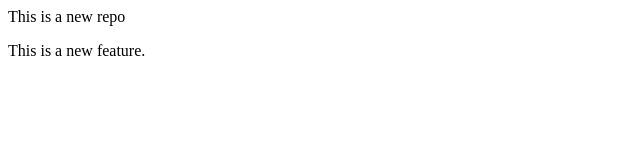
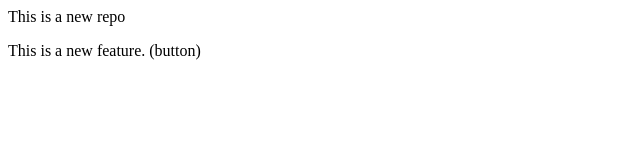
Before and after one commit to sumandhami/localrepo, a plain HTML site: page index.html in a window 1280 px wide. Shown: the full height of the page, 0-640 px from the left. Drawn offline with Linux system fonts and the light colour scheme.

Commit message:
Add button

```diff
--- a/index.html
+++ b/index.html
@@ -1,4 +1,4 @@
 <p>This is a new repo</p>
 <p>
-    This is a new feature.
+    This is a new feature. (button)
 </p>
```
